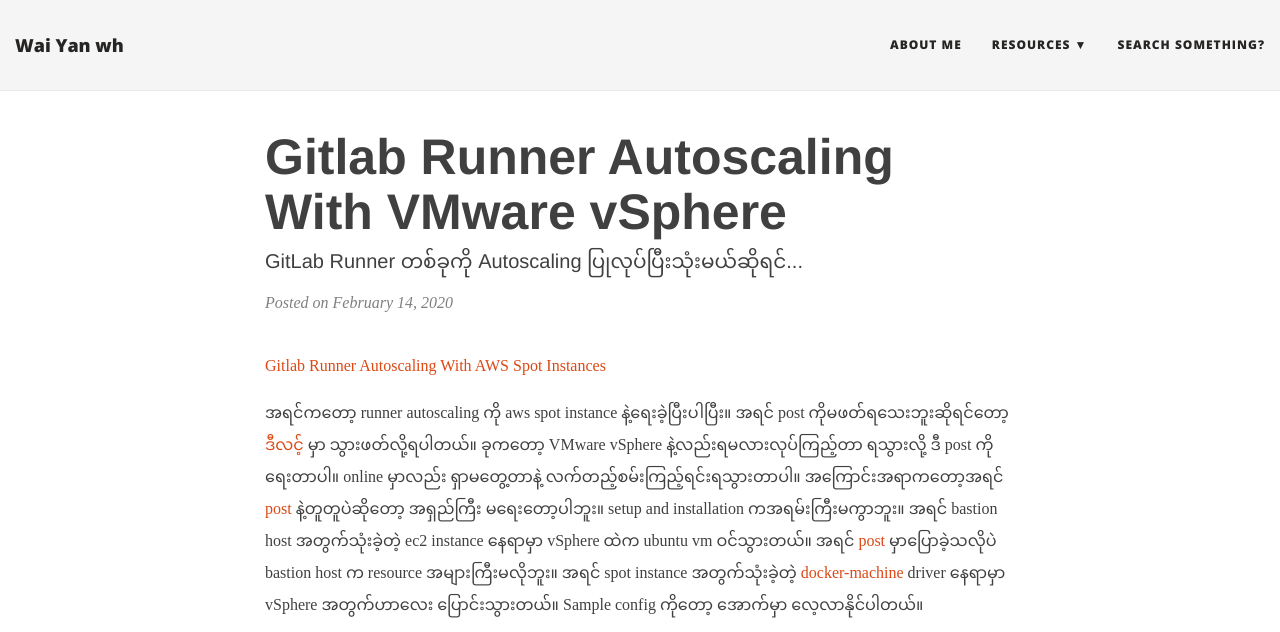
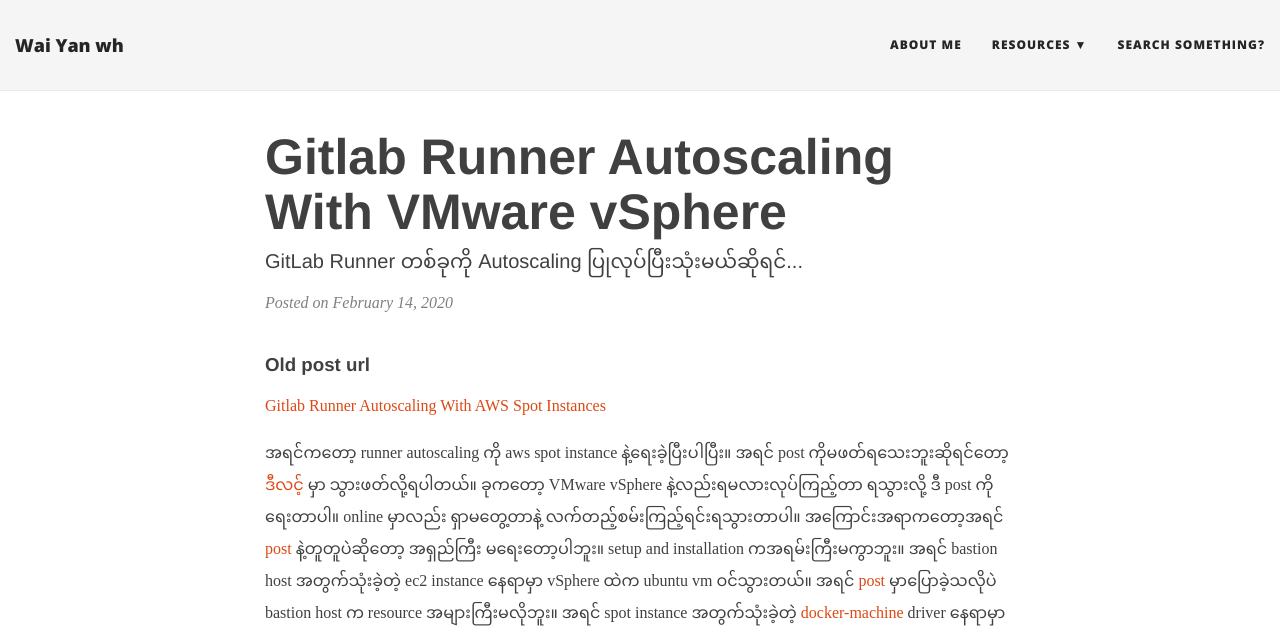
Before and after one commit to waiyanwh/waiyanwh.github.io, a Jekyll site: the page built from _posts/2020-02-14-Gitlab-Runner-Autoscaling-with-VMware-vSphere.md, in a window 1280 px wide and 1356 px high, cut to the strip 0-632 px from the top of the window. Built offline with Jekyll 4.4.1, drawn with Linux system fonts in a browser that asks for light colours; nearby versions of some CDN libraries; some web fonts are replaced; comment, search, counter and statistics services are not loaded.

Commit message:
Format post

```diff
--- a/_posts/2020-02-14-Gitlab-Runner-Autoscaling-with-VMware-vSphere.md
+++ b/_posts/2020-02-14-Gitlab-Runner-Autoscaling-with-VMware-vSphere.md
@@ -4,6 +4,8 @@
 subtitle: "GitLab Runner တစ်ခုကို Autoscaling ပြုလုပ်ပြီးသုံးမယ်ဆိုရင်..."
 tags: [sysadmin, linux, DevOps, dockers]
 ---
+
+### Old post url
 
 [Gitlab Runner Autoscaling With AWS Spot Instances](https://waiyanwh.github.io/2019-08-02-Gitlab-Runner-Autoscaling-with-aws-spot-instances/)
 
```
